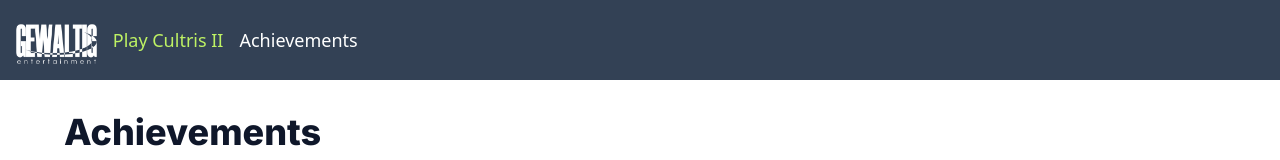
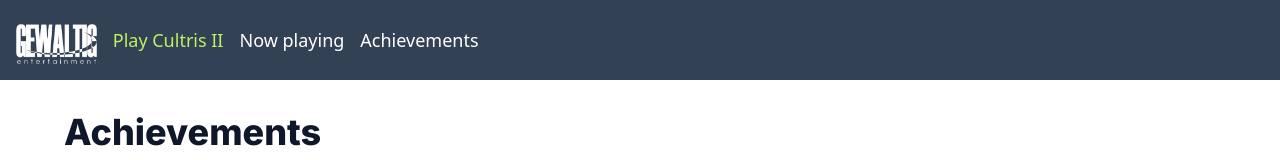
Before and after one commit to chinatsu/gewaltig-poc, a Next.js app: page /achievements in a window 1280 px wide. Shown: the top 160 px of the page. Built offline with nearby package versions, Linux system fonts and the light colour scheme.

Commit message:
add now playing to header

```diff
--- a/src/components/header.tsx
+++ b/src/components/header.tsx
@@ -5,6 +5,7 @@ export function Header() {
     return <header className="bg-slate-700 w-screen p-4 flex gap-4 items-center text-lg">
         <Image src="/images/gw.png" alt="GEWALTIG entertainment" height="0" width="0" sizes="100vw" className="h-12 w-auto" />
         <Link href="https://gewaltig.net/" className="text-lime-300 hover:text-lime-600 transition-all">Play Cultris II</Link>
+        <Link href="/" className="text-white hover:text-blue-600 transition-all">Now playing</Link>
         <Link href="/achievements" className="text-white hover:text-blue-600 transition-all">Achievements</Link>
     </header>
 }
```
